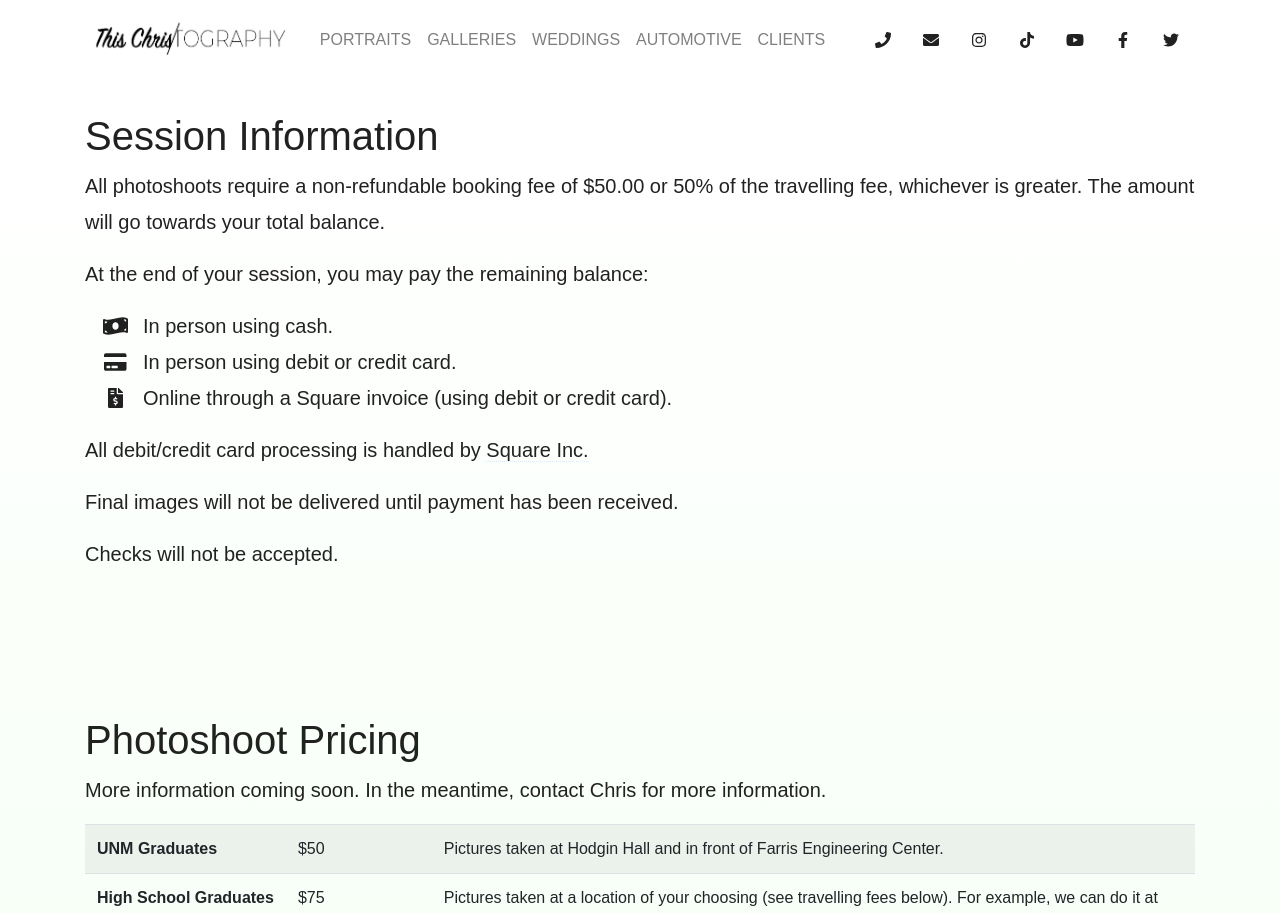
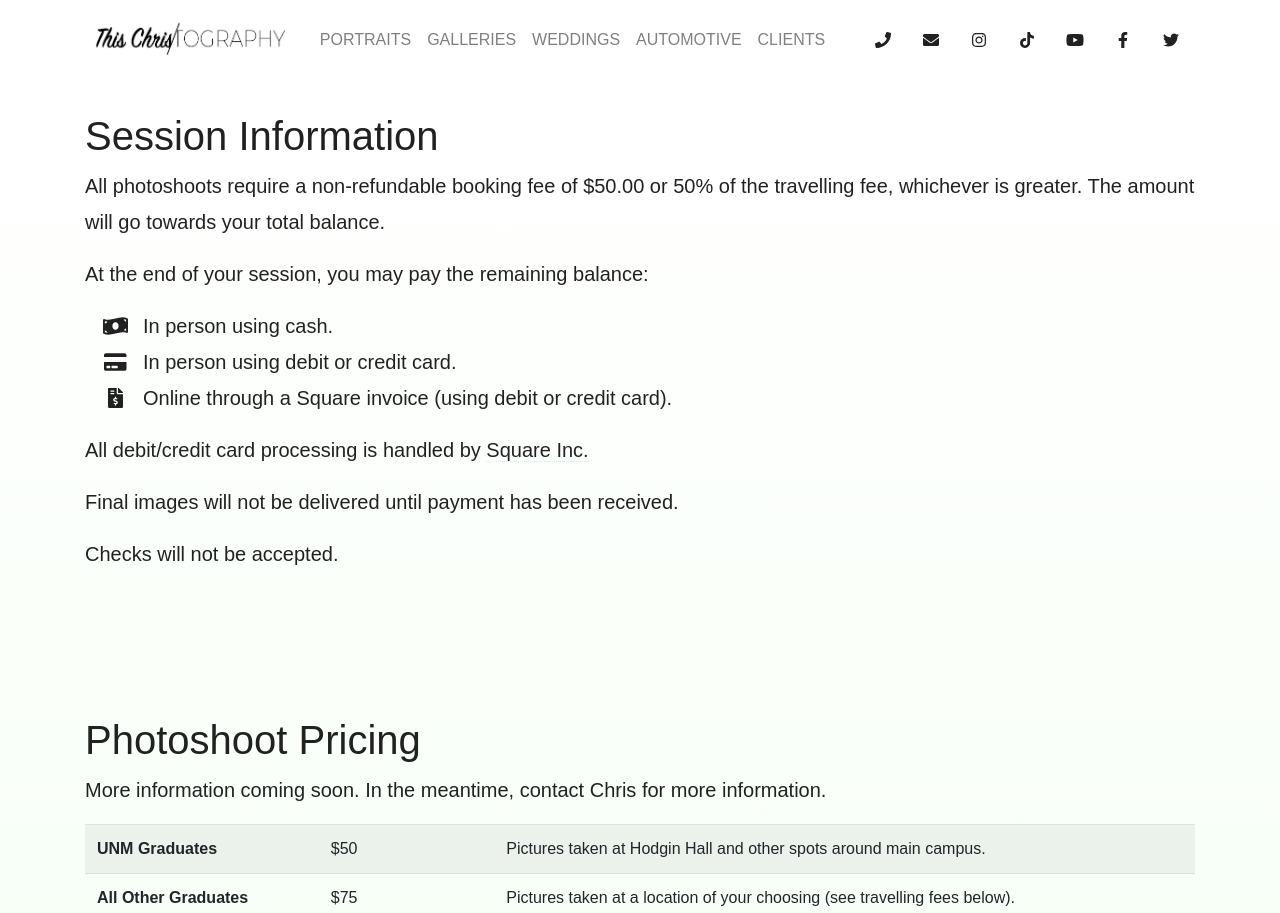
Before and after one commit to csalinas-dev/thischristography, a React (Create React App) app: page /pricing in a window 1280 px wide. Shown: the top 913 px of the page. Built offline with nearby package versions, Linux system fonts and the light colour scheme; no server answers; a web font is replaced by a local one.

Commit message:
content: update UNM grads

```diff
--- a/src/pages/Pricing/index.tsx
+++ b/src/pages/Pricing/index.tsx
@@ -35,12 +35,12 @@ const Pricing = () => (
           <tr>
             <td>UNM Graduates</td>
             <td>$50</td>
-            <td>Pictures taken at Hodgin Hall and in front of Farris Engineering Center.</td>
+            <td>Pictures taken at Hodgin Hall and other spots around main campus.</td>
           </tr>
           <tr>
-            <td>High School Graduates</td>
+            <td>All Other Graduates</td>
             <td>$75</td>
-            <td>Pictures taken at a location of your choosing (see travelling fees below). For example, we can do it at your high school.</td>
+            <td>Pictures taken at a location of your choosing (see travelling fees below).</td>
           </tr>
           <tr>
             <td>Portrait Session</td>
```
